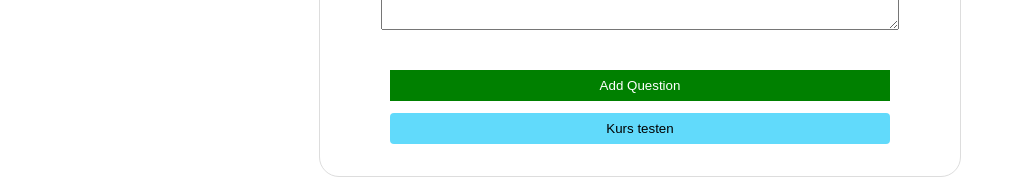
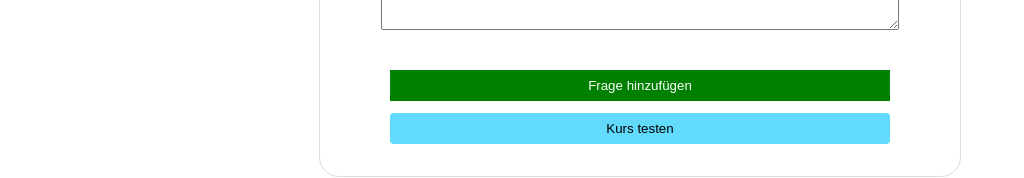
Before and after one commit to HuberAdrian/learning-platform, a React (Create React App) app: page /Ausbilder in a window 1280 px wide. Shown: the part 201-379 px from the top of the page, without its empty margins (0-1024 px from the left). Built offline with nearby package versions, Linux system fonts and the light colour scheme.

Commit message:
create course

```diff
--- a/src/components/CreateCourse.js
+++ b/src/components/CreateCourse.js
@@ -57,6 +57,7 @@ function CreateCourse() {
       {course.questions.map((question, questionIndex) => (
         <div className="question-container" key={questionIndex}>
           <label>
+            <h3>------------------------</h3>
             <h3>Frage {questionIndex + 1}: </h3>
             <input name="text" value={question.text} onChange={(e) => handleQuestionChange(e, questionIndex)} />
           </label>
@@ -81,7 +82,7 @@ function CreateCourse() {
             </label>
           </div>
         ))}
-        <button className="add-btn" type="button" onClick={addQuestion}>Add Question</button>
+        <button className="add-btn" type="button" onClick={addQuestion}>Frage hinzufügen</button>
         <button className="sub-btn" type="submit">Kurs testen</button>
       </form>
     );
```
